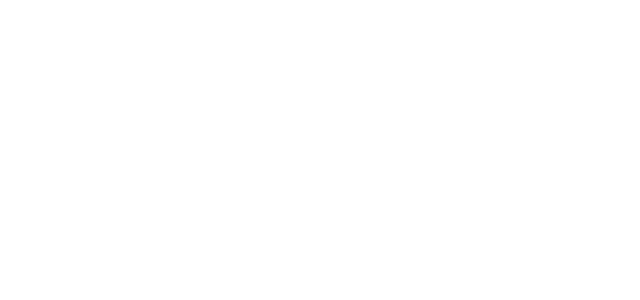
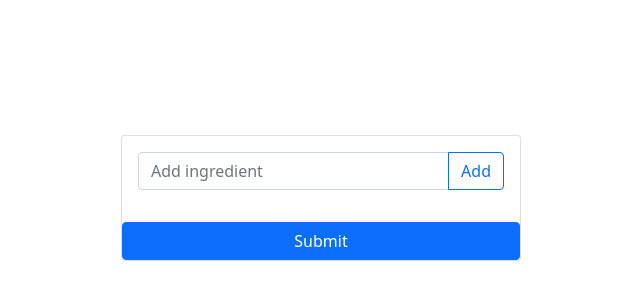
Before and after one commit to alx29/fit-nation, a React (Create React App) app: page /add-ingredient in a window 1280 px wide. Before the commit this address had no page. Shown: the part 202-502 px from the top of the page, without its empty margins (319-959 px from the left). Built offline with nearby package versions, Linux system fonts and the light colour scheme.

Commit message:
Made add ingredient page

```diff
--- a/src/App.js
+++ b/src/App.js
@@ -4,6 +4,7 @@
 import Profile from './components/Profile';
 import { BrowserRouter, Routes, Route } from 'react-router-dom';
 import Dashboard from './components/Dashboard';
+import AddIngredient from './components/AddIngredient';
 
 export default function App() {
 
@@ -19,6 +20,7 @@
             <Route path='/login' element={<Login />} />
             <Route path='/dashboard' element={<Dashboard />} />
             <Route path='/profile' element={<Profile />} />
+            <Route path='/add-ingredient' element={<AddIngredient />} />
           </Routes>
         </BrowserRouter>
       </div>
--- /dev/null
+++ b/src/components/AddIngredient.js
@@ -0,0 +1,55 @@
+import React, { useState } from 'react'
+import { ListGroup, InputGroup, FormControl, Button, Card } from 'react-bootstrap';
+import Ingredient from './Ingredient';
+
+function AddIngredient() {
+  const [value, setValue] = useState('');
+  const [ingredients, setIngredients] = useState([]);
+
+  function handleSubmit(e) {
+    e.preventDefault();
+    const newIngredients = [...ingredients, value];
+    setValue('');
+    setIngredients(newIngredients);
+  }
+
+  function removeIngr(index) {
+    const newIngredients = [...ingredients];
+    newIngredients.splice(index, 1);
+    setIngredients(newIngredients);
+  }
+
+  return (
+    <div>
+      <Card>
+        <Card.Body>
+          <InputGroup className='mb-3'>
+            <FormControl
+              value={value}
+              onChange={(e) => setValue(e.target.value)}
+              placeholder='Add ingredient'
+              aria-label='Add ingredient'
+              aria-describedby='basic-addon'
+            />
+            <Button variant='outline-primary' onClick={handleSubmit}>
+              Add
+            </Button>
+          </InputGroup>
+          <ListGroup>
+            {ingredients.map((ingredient, index) => (
+              <Ingredient
+                key={index}
+                index={index}
+                content={ingredient}
+                remove={removeIngr}
+              />
+            ))}
+          </ListGroup>
+        </Card.Body>
+        <Button variant='primary'>Submit</Button>
+      </Card>
+    </div>
+  );
+}
+
+export default AddIngredient
--- /dev/null
+++ b/src/components/Ingredient.js
@@ -0,0 +1,14 @@
+import React from 'react'
+import { ListGroup, CloseButton } from 'react-bootstrap';
+
+function Ingredient({index, content, remove}) {
+  return (
+    <div>
+      <ListGroup.Item>
+        {content} <CloseButton onClick={() => remove(index)} style={{ float: 'right' }} />
+      </ListGroup.Item>
+    </div>
+  );
+}
+
+export default Ingredient
```
